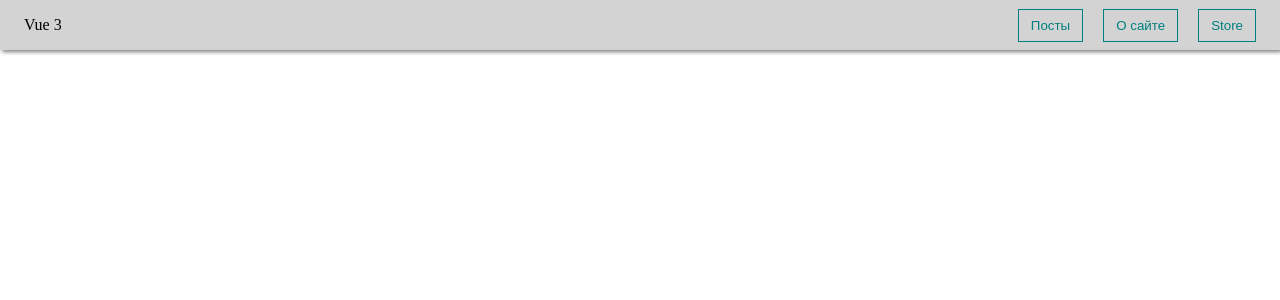
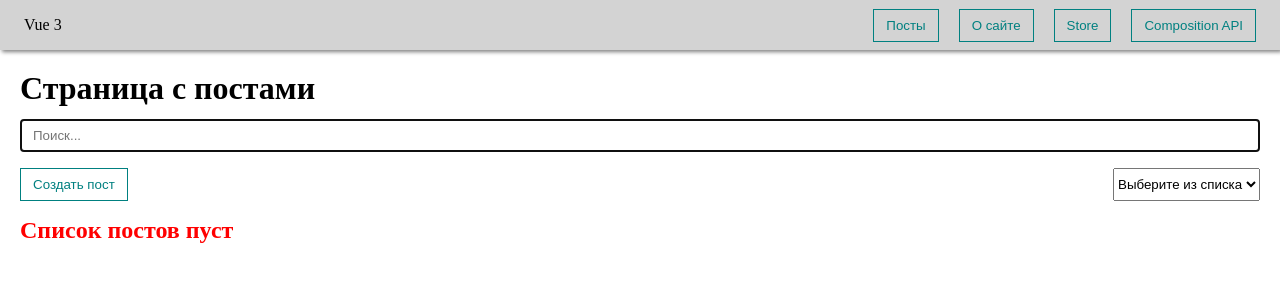
Before and after one commit to yatochkaaa/vue_practice, a Vue app: page /composition in a window 1280 px wide. Shown: the top 300 px of the page. Built offline with nearby package versions, Linux system fonts and the light colour scheme; no server answers.

Commit message:
composition API

```diff
--- a/src/components/NavBar.vue
+++ b/src/components/NavBar.vue
@@ -5,6 +5,7 @@
       <my-button @click="$router.push('/posts')">Посты</my-button>
       <my-button @click="$router.push('/about')" style="margin-left: 20px;">О сайте</my-button>
       <my-button @click="$router.push('/store')" style="margin-left: 20px;">Store</my-button>
+      <my-button @click="$router.push('/composition')" style="margin-left: 20px;">Composition API</my-button>
     </div>
   </div>
 </template>
--- /dev/null
+++ b/src/hooks/usePosts.ts
@@ -0,0 +1,37 @@
+import axios from "axios";
+import { onMounted, ref } from "vue";
+
+const usePosts = (limit: number) => {
+  const posts = ref([]);
+  const totalPages = ref(0);
+  const isPostsLoading = ref(true);
+  const fetching = async () => {
+    try {
+      const res = await axios.get(
+        `https://jsonplaceholder.typicode.com/posts`,
+        {
+          params: {
+            _page: 1,
+            _limit: limit,
+          },
+        }
+      );
+      totalPages.value = Math.ceil(res.headers["x-total-count"] / limit);
+      posts.value = res.data;
+    } catch (e) {
+      console.log(e);
+    } finally {
+      isPostsLoading.value = false;
+    }
+  };
+
+  onMounted(fetching);
+
+  return {
+    posts,
+    isPostsLoading,
+    totalPages,
+  };
+};
+
+export default usePosts;
--- /dev/null
+++ b/src/hooks/useSortedAndSearchedPosts.ts
@@ -0,0 +1,18 @@
+import { Post } from "@/types";
+import { computed, ref } from "vue";
+
+// eslint-disable-next-line @typescript-eslint/no-explicit-any
+const useSortedPosts = (sortedPosts: any) => {
+  // eslint-disable-next-line @typescript-eslint/no-explicit-any
+  const searchQuery = ref<any>("");
+
+  const sortedAndSearchedPosts = computed(() =>
+    sortedPosts.value.filter((post: Post) =>
+      post.title.toLowerCase().includes(searchQuery.value.toLowerCase())
+    )
+  );
+
+  return { searchQuery, sortedAndSearchedPosts };
+};
+
+export default useSortedPosts;
--- /dev/null
+++ b/src/hooks/useSortedPosts.ts
@@ -0,0 +1,17 @@
+import { computed, ref } from "vue";
+
+// eslint-disable-next-line @typescript-eslint/no-explicit-any
+const useSortedPosts = (posts: any) => {
+  // eslint-disable-next-line @typescript-eslint/no-explicit-any
+  const selectedSort = ref<any>("");
+
+  const sortedPosts = computed(() =>
+    [...posts.value].sort((post1, post2) =>
+      post1[selectedSort.value]?.localeCompare(post2[selectedSort.value])
+    )
+  );
+
+  return { selectedSort, sortedPosts };
+};
+
+export default useSortedPosts;
--- /dev/null
+++ b/src/pages/PostsPageCompositionApi.vue
@@ -0,0 +1,68 @@
+<template>
+  <div>
+    <h1>Страница с постами</h1>
+    <my-input v-model="searchQuery" placeholder="Поиск..." v-focus />
+    <div class="app__btns">
+      <my-button>Создать пост</my-button>
+      <my-select v-model="selectedSort" :options="sortOptions" />
+    </div>
+    <my-dialog v-model:show="isDialogVisible">
+      <post-form />
+    </my-dialog>
+    <post-list
+      v-if="!isPostsLoading"
+      :posts="sortedAndSearchedPosts"
+    />
+    <div v-else>Идёт загрузка...</div>
+  </div>
+</template>
+
+<script>
+import PostForm from "@/components/PostForm.vue";
+import PostList from "@/components/PostList.vue";
+import usePosts from "@/hooks/usePosts";
+import useSortedPosts from "@/hooks/useSortedPosts";
+import useSortedAndSearchedPosts from "@/hooks/useSortedAndSearchedPosts";
+
+export default {
+  components: {
+    PostForm,
+    PostList,
+  },
+
+  data() {
+    return {
+      isDialogVisible: false,
+      sortOptions: [
+        { value: "title", name: "По названию" },
+        { value: "body", name: "По описанию" },
+      ],
+    };
+  },
+
+  setup() {
+    const { posts, totalPages, isPostsLoading } = usePosts(10);
+    const { sortedPosts, selectedSort } = useSortedPosts(posts);
+    const { searchQuery, sortedAndSearchedPosts } =
+      useSortedAndSearchedPosts(sortedPosts);
+
+    return {
+      posts,
+      totalPages,
+      isPostsLoading,
+      sortedPosts,
+      selectedSort,
+      searchQuery,
+      sortedAndSearchedPosts,
+    };
+  },
+};
+</script>
+
+<style scoped>
+.app__btns {
+  margin: 16px 0;
+  display: flex;
+  justify-content: space-between;
+}
+</style>
```
Also changed, not shown: src/router/index.ts (+7 -2 lines), src/pages/PostsPageWithStore.vue (renamed from src/pages/PostPageWithStore.vue).
